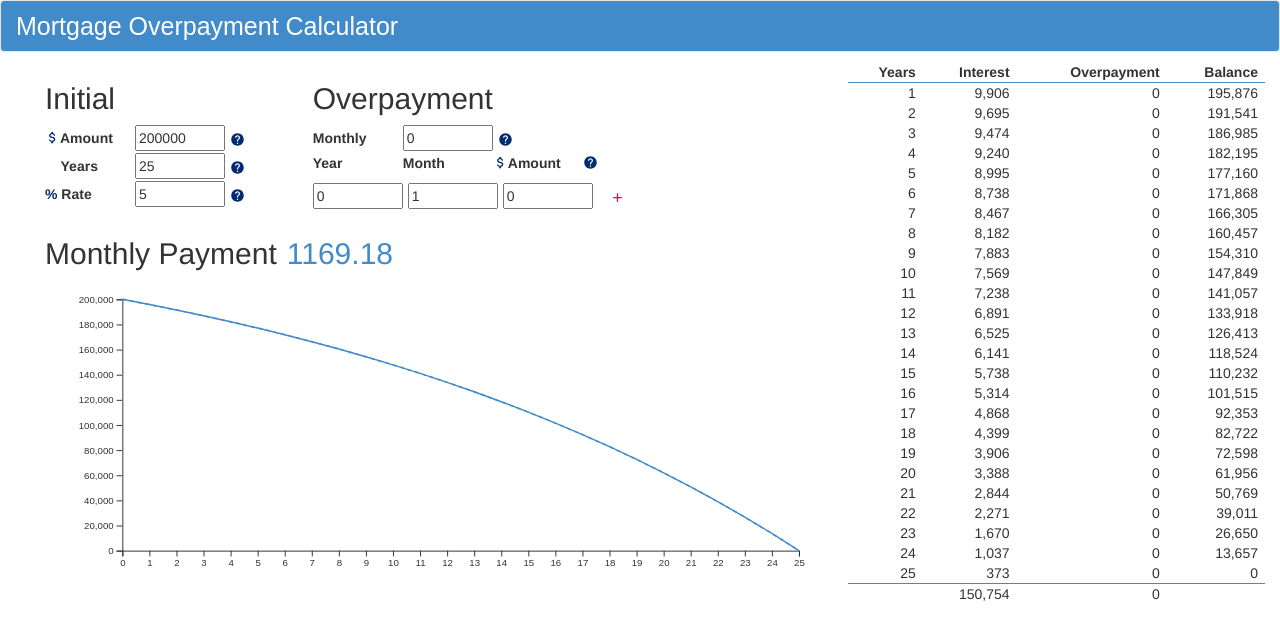
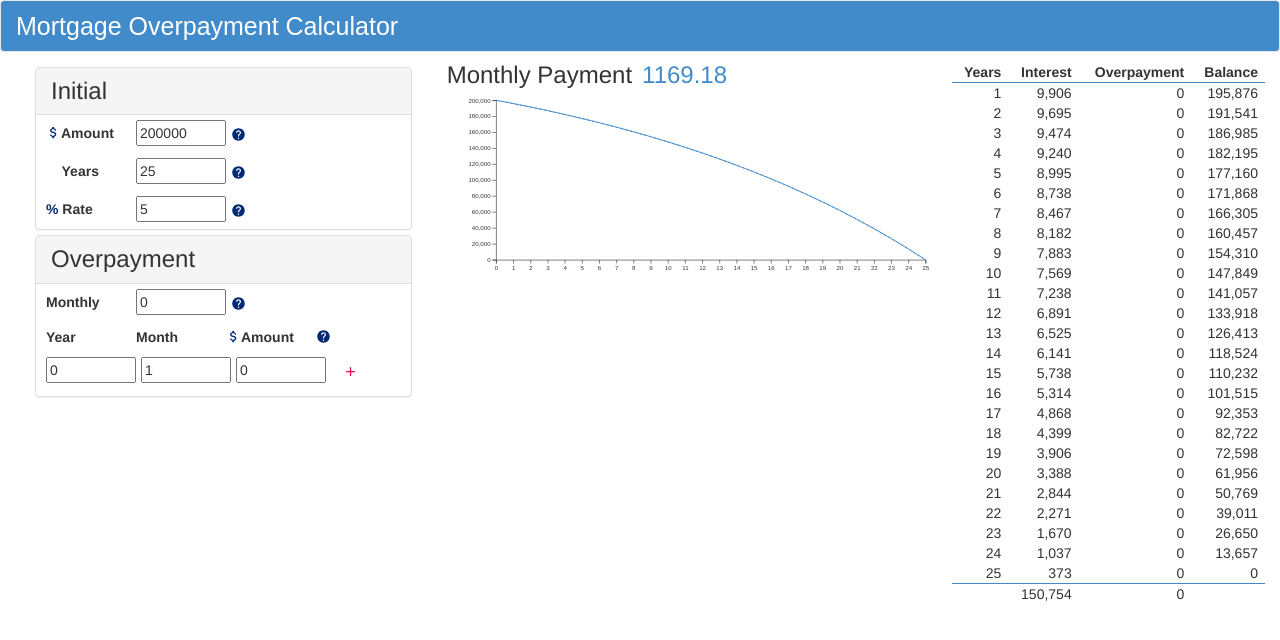
Before and after one commit to paulhoughton/mortgage, a React (Create React App) app: page / in a window 1280 px wide. Shown: the top 640 px of the page. Built offline with nearby package versions, Linux system fonts and the light colour scheme; the HTML template or start-up script is replaced by a standard one.

Commit message:
added styles

```diff
--- a/src/App.css
+++ b/src/App.css
@@ -65,3 +65,29 @@ tfoot tr:first-child {
 .percentage {
   color: rgb(1, 41, 116);
 }
+
+.card {
+  box-shadow: 0 4px 8px 0 rgba(0,0,0,0.2);
+  transition: 0.3s;
+  border-radius: 5px; /* 5px rounded corners */
+}
+
+.card:hover {
+  box-shadow: 0 8px 16px 0 rgba(0,0,0,0.2);
+}
+
+.container {
+  padding: 2px 16px;
+}
+
+h3{
+  margin: 0px;
+}
+
+.panel{
+  margin: 5px;
+}
+
+.panel-body{
+  padding: 5px 10px;
+}
--- a/src/App.js
+++ b/src/App.js
@@ -57,11 +57,12 @@ export default () => {
                 </div>
             </nav>
             <div className="container-fluid">
-                <div className="col-md-8 col-sm-12">
-                    <div className="col-sm-4">
-                        <div>
-                            <h2>Initial</h2>
-
+                    <div className="col-sm-4 col-md-4 col-lg-4">
+                            <div class="panel panel-default">
+                                <div class="panel-heading">
+                                    <h3>Initial</h3>
+                                </div>
+                                <div class="panel-body">
                                     <Tooltip title={<h6>Mortgage debt</h6>}>
                                         <label>
                                             <AttachMoneyIcon className= {'material-icons'} />
@@ -77,7 +78,6 @@ export default () => {
                                         setInitial(e.target.value)
                                     }}
                                 />
-
                                 <ClickAwayListener onClickAway={() => setOpenAmountTip(false)}>
                                     <Tooltip
                                         PopperProps={{
@@ -93,7 +93,7 @@ export default () => {
                                     </Tooltip>
                                 </ClickAwayListener>
                                 </div>
-                        <div>
+                                <div class="panel-body">
                                     <Tooltip title={<h6>Mortgage term</h6>}>
                                         <label>
 
@@ -129,7 +129,7 @@ export default () => {
                                         </Tooltip>
                                     </ClickAwayListener>
                                 </div>
-                        <div>
+                                <div class="panel-body" >
 
                                     <Tooltip title={<h6>Interest rate</h6>}>
                                         <label> <span className='percentage'>% </span>Rate</label>
@@ -156,16 +156,19 @@ export default () => {
                                             disableFocusListener
                                             disableHoverListener
                                             disableTouchListener
-                                    title={<h6>This is the mortgage interest rate</h6>}>
+                                            title={<h6>This is the annual mortgage interest rate</h6>}>
                                             <HelpIcon className= {'help-icon'} onClick={() => setOpenRateTip(true)}/>
                                         </Tooltip>
                                     </ClickAwayListener>
                                 </div>
+
                             </div>
-                    <div className="col-sm-8">
-                        <div>
-                            <h2>Overpayment</h2>
-                            <Tooltip title={<h6>Regular monthly overpayment</h6>}>
+
+                            <div class="panel panel-default">
+                                <div class="panel-heading" >
+                            <h3>Overpayment</h3>
+                                 </div>
+                                <div className="panel-body"><Tooltip title={<h6>Regular monthly overpayment</h6>}>
                                     <label>Monthly</label>
                                 </Tooltip>
                                 <input
@@ -192,7 +195,7 @@ export default () => {
                                 </Tooltip>
                             </ClickAwayListener>
                            </div>
-                        <div>
+                            <div class="panel-body">
                         <label>Year</label>
                         <label>Month</label>
                         <Tooltip title={<h6>Lump sum overpayment</h6>}>
@@ -215,7 +218,6 @@ export default () => {
                                     <HelpIcon className= {'material-icons'} onClick={() => setOpenSinglePayTip(true)}/>
                                 </Tooltip>
                             </ClickAwayListener>
-                        </div>
                         {overpayments.map(({year, month, amount}, i) => (
                             <div key={i}>
                                 <input
@@ -259,17 +261,20 @@ export default () => {
                             </div>
                         ))}
                             </div>
-                    <div className="col-sm-12">
-                        <h2>
+                            </div>
+
+                    </div>
+
+                    <div className="col-sm-5 col-md-5 col-lg-5">
+                        <h3>
                             Monthly Payment
                             <span className="money">
                                 {(+monthlyOverpayment + monthlyPayment).toFixed(2)}
                             </span>
-                        </h2>
+                        </h3>
                         <Chart payments={payments}/>
                     </div>
-                </div>
-                <Table className="col-sm-4" payments={payments}/>
+                <Table className="col-sm-3 col-md-3 col-lg-3" payments={payments}/>
             </div>
         </div>
     );
--- a/src/Chart.js
+++ b/src/Chart.js
@@ -62,6 +62,8 @@ export default ({ payments }) => {
         <path className="line baseline" />
         <path className="line actual" />
       </g>
+
+
     </svg>
   );
 };
```
Also changed, not shown: 2 other files (tests, documents, lock files or other folders). Lines whose indentation alone changed are shown as unchanged.
